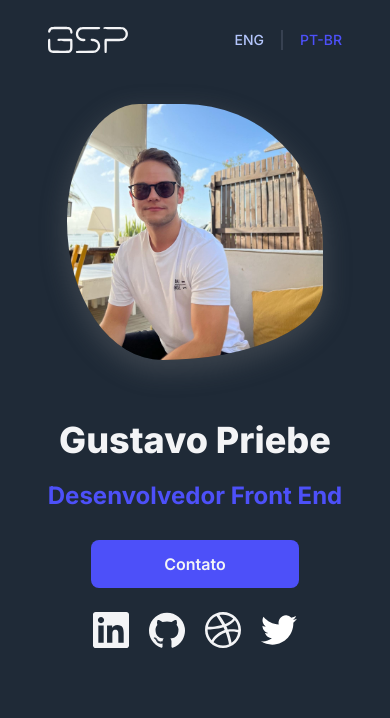
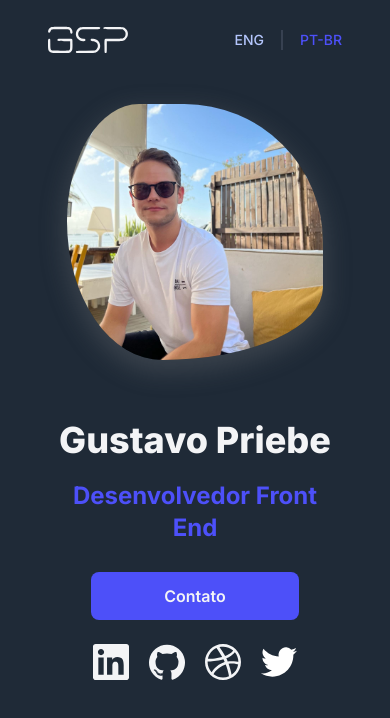
Before and after one commit to gustavospriebe/gustavospriebe.com, a React (Vite) app: page / in a window 390 px wide. Shown: the top 718 px of the page. Built offline with nearby package versions, Linux system fonts and the light colour scheme.

Commit message:
padding bottom on hero

```diff
--- a/src/components/Hero.jsx
+++ b/src/components/Hero.jsx
@@ -11,7 +11,7 @@ function Hero({ language }) {
     const [modal, setModal] = useState(false);
 
     return (
-        <div className="xl:gap-30 flex flex-col items-center justify-center pt-12 lg:flex-row lg:gap-14 lg:pt-24 xl:pt-16 2xl:gap-60 2xl:pt-40">
+        <div className="xl:gap-30 flex flex-col items-center justify-center p-12 lg:flex-row lg:gap-14 lg:p-24 xl:p-16 2xl:gap-60 2xl:p-40">
             <img
                 src={hero}
                 alt="hero"
```
